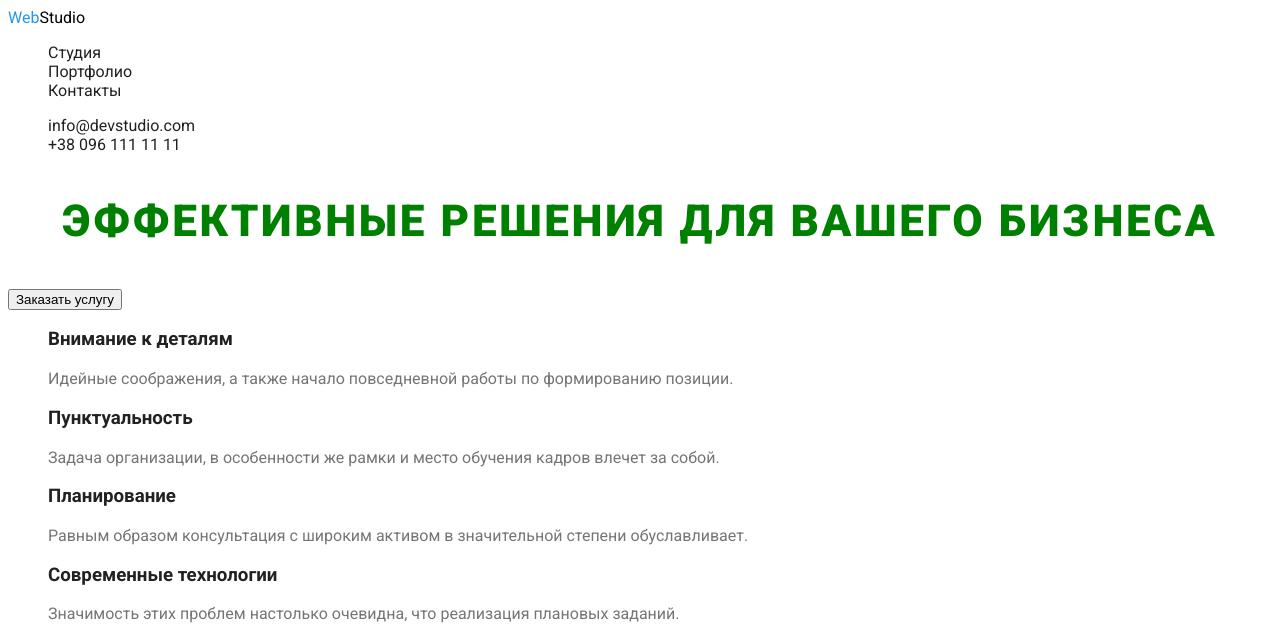
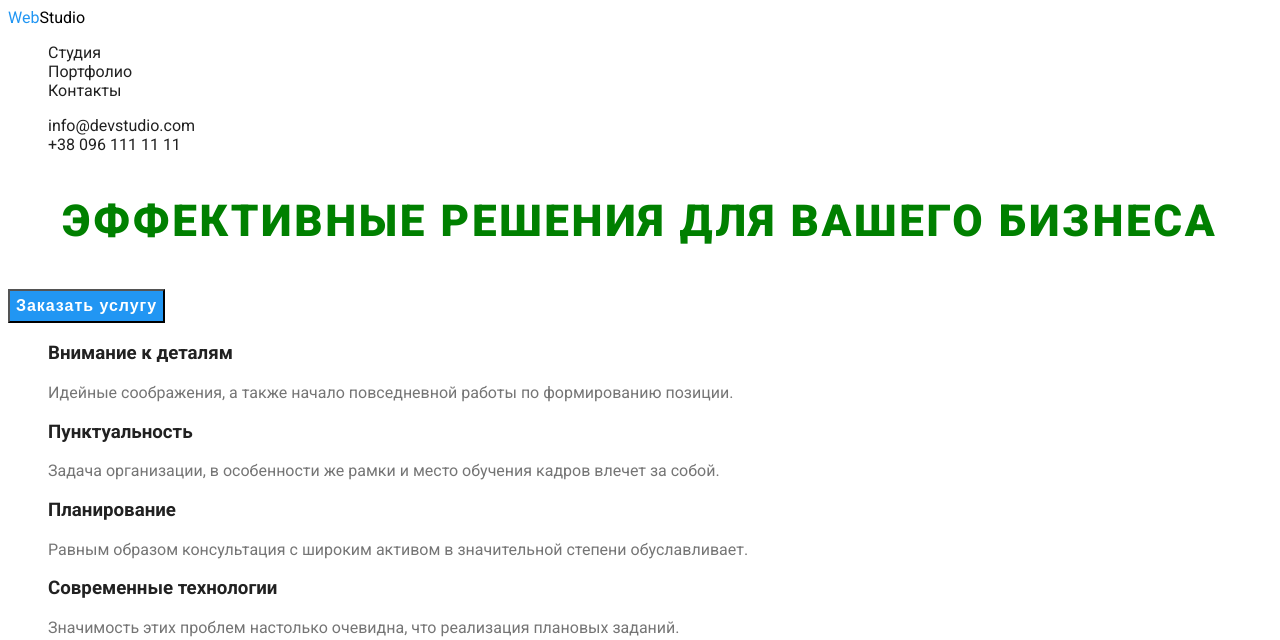
Before and after one commit to LisovaOl/goit-markup-hw-02, a plain HTML site: page index.html in a window 1280 px wide. Shown: the top 640 px of the page. Drawn offline with Linux system fonts and the light colour scheme.

Commit message:
класс button

```diff
--- a/index.html
+++ b/index.html
@@ -29,7 +29,7 @@
     <!-- Шапка с кнопкой -->
     <section>
         <h1>Эффективные решения для вашего бизнеса</h1>
-        <button type="button"> Заказать услугу</button>
+        <button type="button" class="button-order"> Заказать услугу</button>
     </section>
 <!-- Особенности . Скрыть заголовок! -->
     <section>
```
